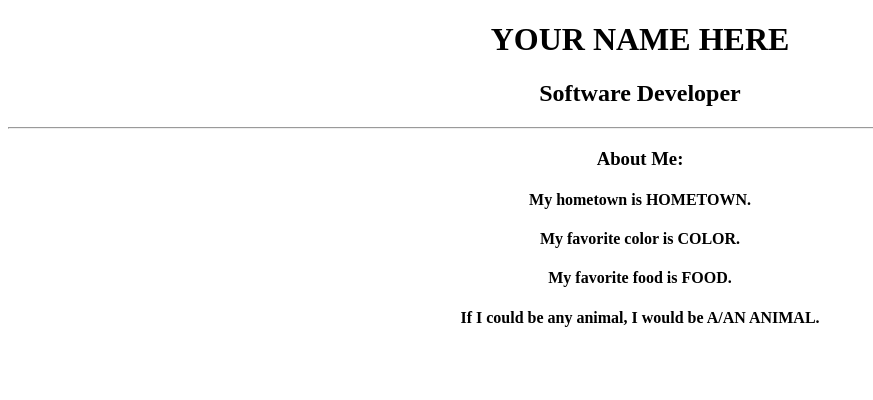
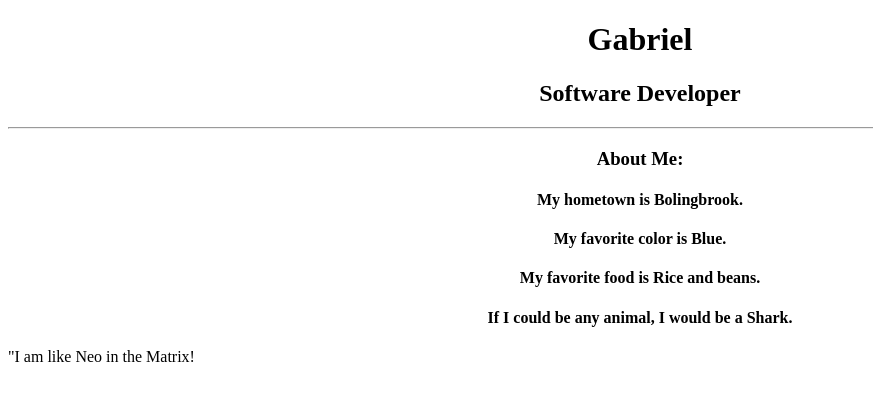
Before and after one commit to GESalinas/Project, a plain HTML site: page index.html in a window 1280 px wide. Shown: the whole page, without its empty margins (0-873 px from the left). Drawn offline with Linux system fonts and the light colour scheme.

Commit message:
Completed Website!

```diff
--- a/index.html
+++ b/index.html
@@ -7,14 +7,15 @@
           </head>
           <body>
             <div align="center">
-                <h1>YOUR NAME HERE</h1>
+                <h1>Gabriel</h1>
                 <h2>Software Developer</h2>
                 <hr>
                 <h3>About Me:</h3>
-                    <h4>My hometown is HOMETOWN.</h4>
-                    <h4>My favorite color is COLOR.</h4>
-                    <h4>My favorite food is FOOD.</h4>
-                    <h4>If I could be any animal, I would be A/AN ANIMAL.</h4>
+                    <h4>My hometown is Bolingbrook.</h4>
+                    <h4>My favorite color is Blue.</h4>
+                    <h4>My favorite food is Rice and beans.</h4>
+                    <h4>If I could be any animal, I would be a Shark.</h4>
             </div>
           </body>
         </html>
+        <p>"I am like Neo in the Matrix!</p>
```
